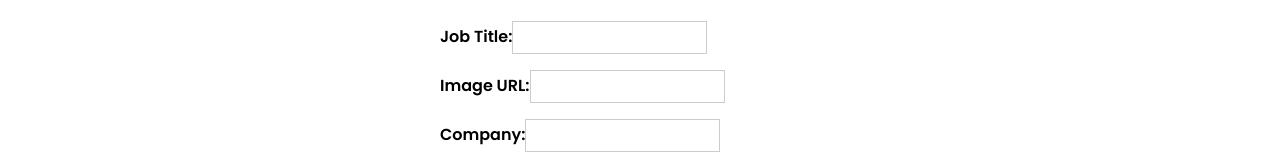
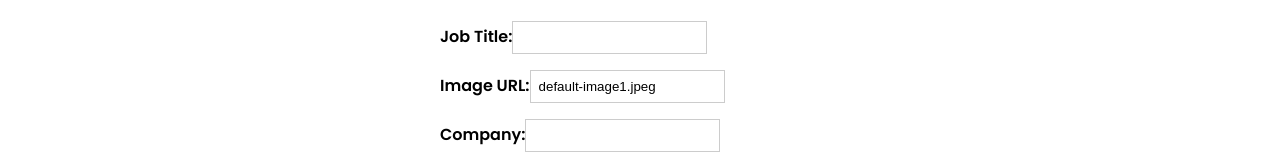
Before and after one commit to naveenseedani21/Web-Development-Job-Board, a Next.js app in the folder campus_jobs/: page /items/add in a window 1280 px wide. Shown: the part 204-364 px from the top of the page. Built offline with nearby package versions, Linux system fonts and the light colour scheme; no server answers.

Commit message:
minor bug in add jobs

```diff
--- a/campus_jobs/src/app/items/add/page.tsx
+++ b/campus_jobs/src/app/items/add/page.tsx
@@ -57,7 +57,7 @@ export default function AddItemPage() {
           <label>Image URL:</label>
           <input
             type="text"
-            value={image}
+            value={image || 'default-image1.jpeg'}
             onChange={(e) => setImage(e.target.value)}
             required
           />
```
